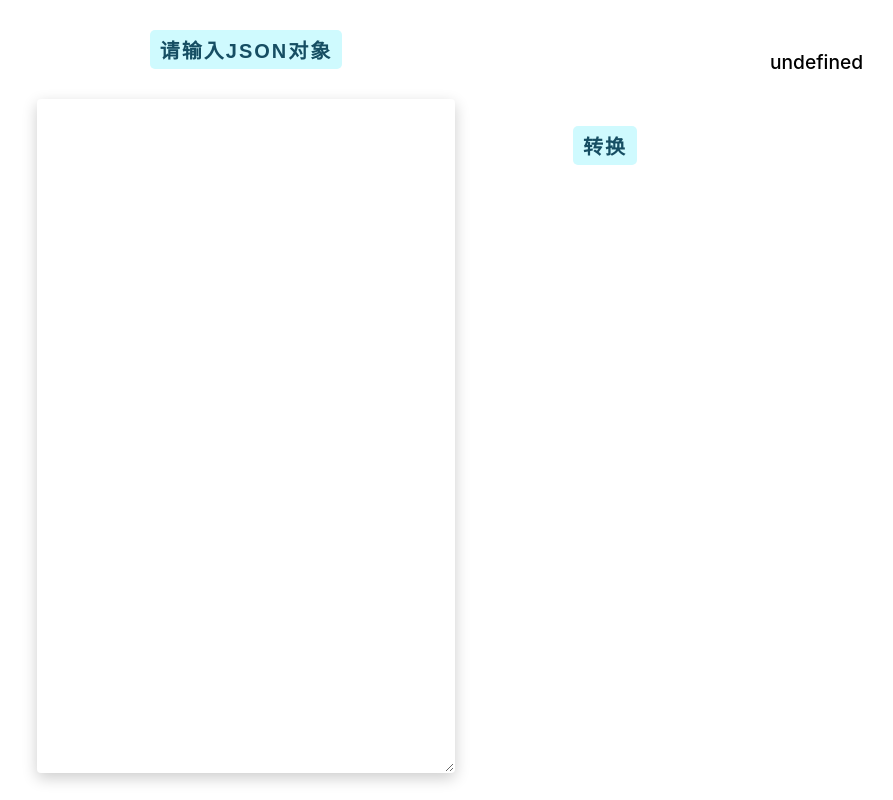
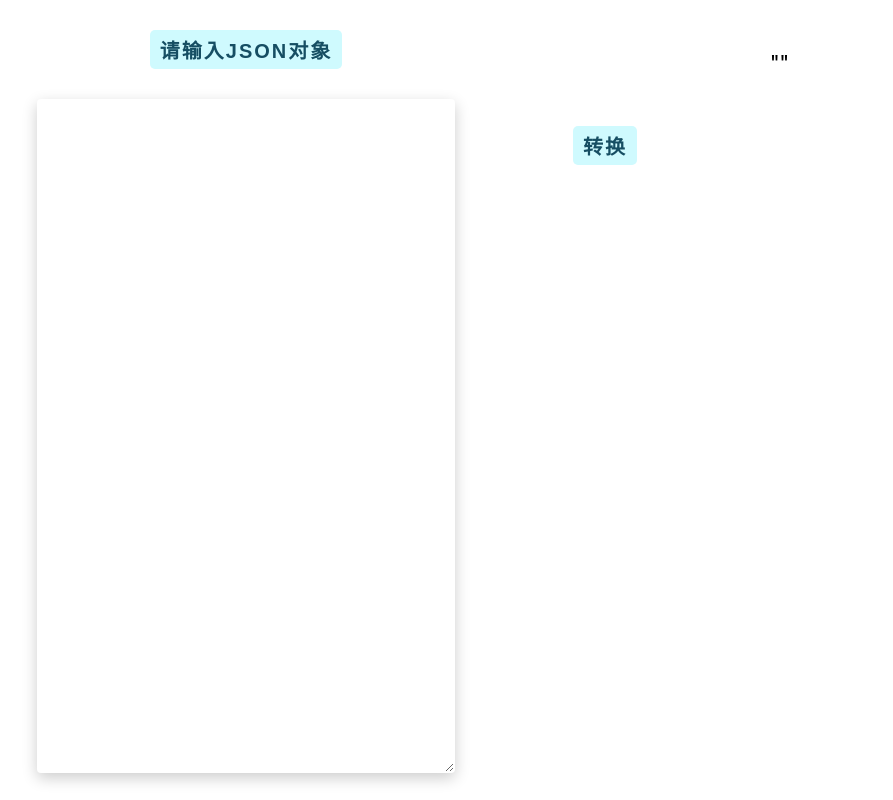
Before and after one commit to DH2221778997/JSONviewer, a React (Create React App) app: page / in a window 1280 px wide. Shown: the whole page, without its empty margins (6-899 px from the left). Built offline with nearby package versions, Linux system fonts and the light colour scheme; the HTML template or start-up script is replaced by a standard one.

Commit message:
sixth commit

```diff
--- a/src/App.tsx
+++ b/src/App.tsx
@@ -2,9 +2,8 @@ import React, {useState} from 'react';
 import JSONViewer  from './JSONViewer';
 import myJsonParse from './utils';
 function App() {
-  const [object, setObject] = useState<string>()
-  const [data, setData] = useState()
-  console.log(data)
+  const [object, setObject] = useState<string>("")
+  const [data, setData] = useState("")
   return (
     <main>
       <div className='code'>
--- a/src/utils.js
+++ b/src/utils.js
@@ -1,5 +1,7 @@
 export default function myJsonParse(str) {
-
+  if (str.length === 0) {
+    return ""
+  }
     let i = 0
       return parseValue()
         function parseValue() {
```
